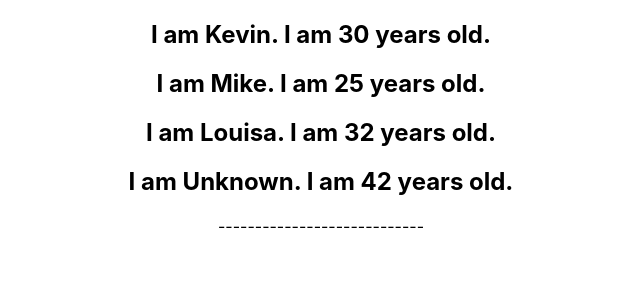
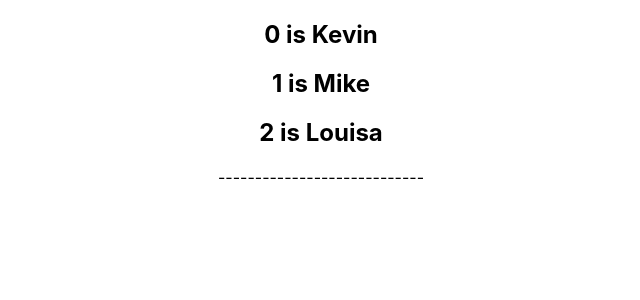
Before and after one commit to LucasYangTr/React_Training, a React (Create React App) app: page / in a window 1280 px wide. Shown: the top 300 px of the page, without its empty margins (319-959 px from the left). Built offline with nearby package versions, Linux system fonts and the light colour scheme.

Commit message:
Index as key Pay attention to use it

```diff
--- a/src/components/NameList.js
+++ b/src/components/NameList.js
@@ -3,6 +3,8 @@ import Person from './Person'
 
 
 function NameList(){
+
+    const names = ["Kevin", "Mike", "Louisa"];
 
     const persons = [
         {
@@ -33,11 +35,15 @@ function NameList(){
 
 
     const personList = persons.map( person => <Person key={person.id} person={person}/>);
+    const nameList = names.map( ( name, index)  => <h2 key={index}>{index} is {name}</h2>);
     return (
         <div>
-            {personList}
+            {/* {personList} */}
+            {nameList}
         </div>
     );
+
+    //https://codepen.io/gopinav/pen/gQpepq
 };
 
 export default NameList;
```
